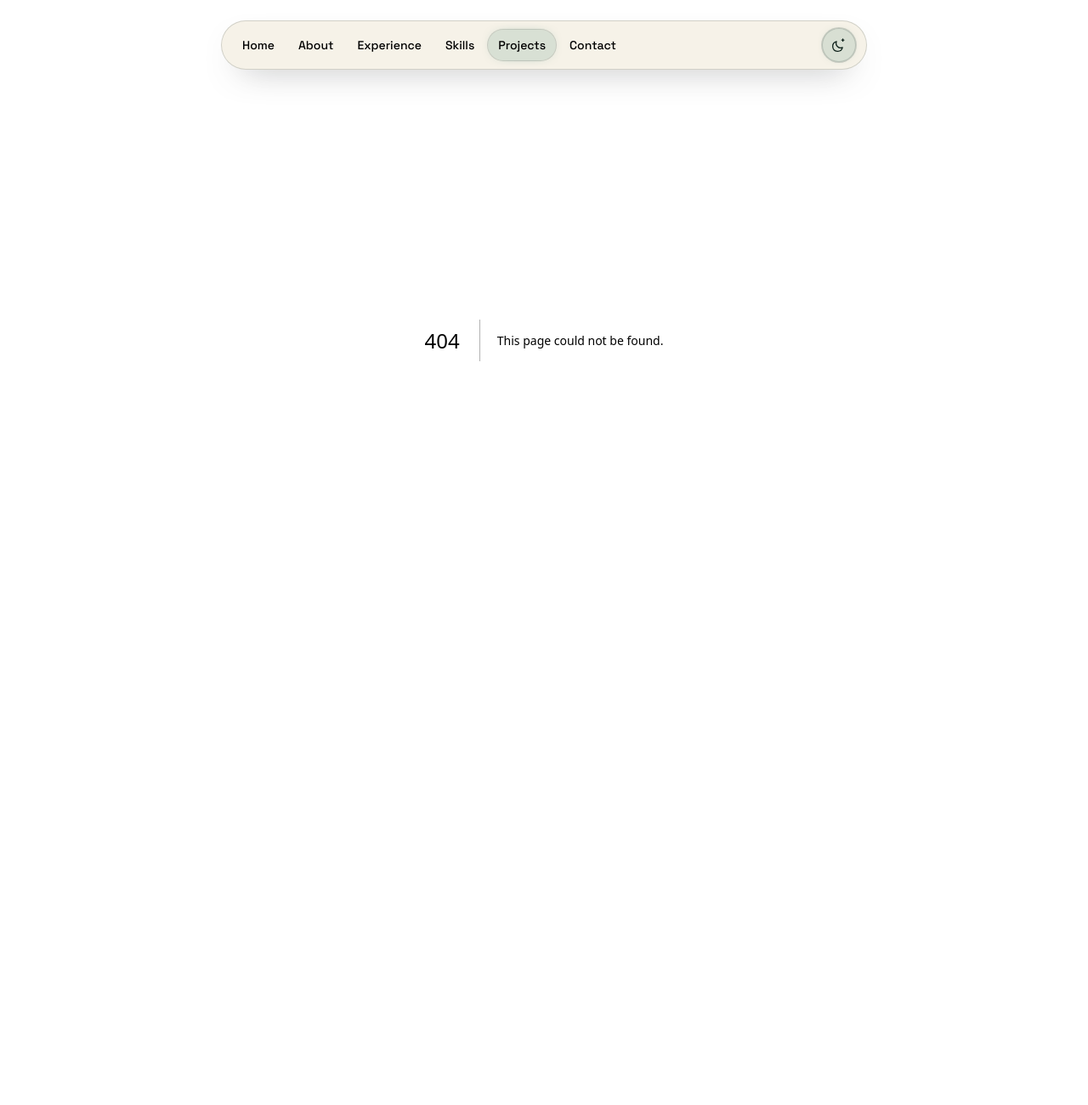
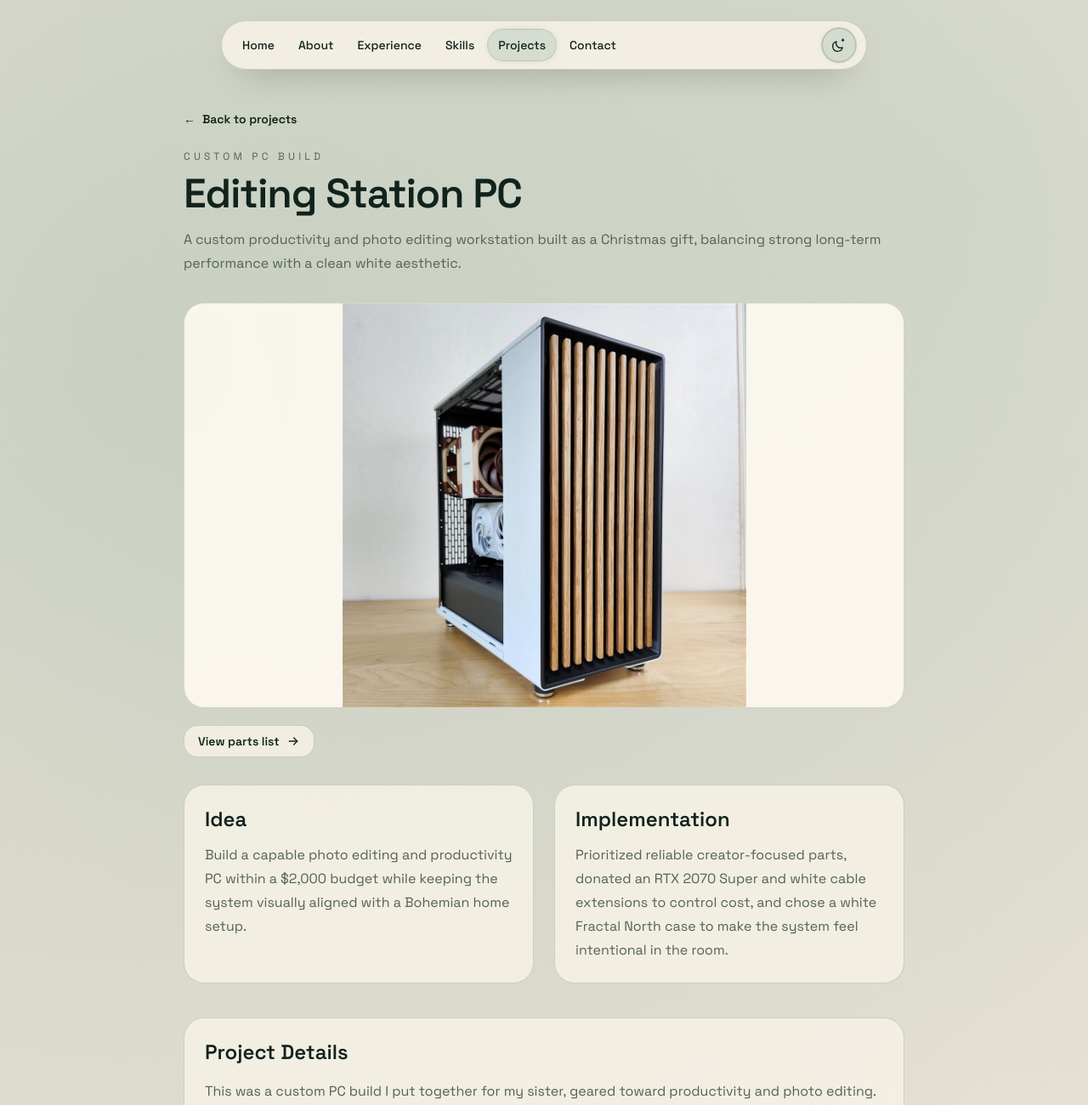
Before and after one commit to RickySerrano904/RickySerrano.dev, a Next.js app: page /projects/editing-station-pc in a window 1280 px wide. Before the commit this address had no page. Shown: the top 1300 px of the page at 85% size. Before the commit the page ends 800 px from the top, so only its background shows below. Built offline with nearby package versions, Linux system fonts and the light colour scheme.

Commit message:
content(projects): add project page for the Maddy Editing Station build

```diff
--- /dev/null
+++ b/app/projects/editing-station-pc/page.mdx
@@ -0,0 +1,44 @@
+import ProjectCaseStudyLayout from "@/app/projects/ProjectCaseStudyLayout";
+
+export const metadata = {
+  title: "Editing Station PC | Projects",
+  description:
+    "Case study for a custom productivity and photo editing PC built around performance, budget, and home aesthetics.",
+};
+
+<ProjectCaseStudyLayout
+  eyebrow="Custom PC Build"
+  title="Editing Station PC"
+  summary="A custom productivity and photo editing workstation built as a Christmas gift, balancing strong long-term performance with a clean white aesthetic."
+  problem="Build a capable photo editing and productivity PC within a $2,000 budget while keeping the system visually aligned with a Bohemian home setup."
+  solution="Prioritized reliable creator-focused parts, donated an RTX 2070 Super and white cable extensions to control cost, and chose a white Fractal North case to make the system feel intentional in the room."
+  imageSrc="/projects/editing-station-pc/editing-station-photo.jpg"
+  imageAlt="Photo of the Editing Station PC build"
+  projectUrl="https://pcpartpicker.com/user/rickyserrano787/saved/#view=ZPWzFT"
+  projectUrlLabel="View parts list"
+>
+
+This was a custom PC build I put together for my sister, geared toward productivity and photo editing. The project started as my brother-in-law's idea for a Christmas present, with a target budget of around $2,000.
+
+RAM pricing made the budget tighter than expected, so I donated my RTX 2070 Super to keep the build practical without cutting into the overall experience. I also donated white cable extensions so the interior matched the case and felt more polished.
+
+## Build Goals
+
+- Create a responsive workstation for photo editing, general productivity, and long-term use.
+- Keep the total build around the $2,000 target without compromising the overall experience.
+- Avoid paying prebuilt workstation pricing for similar performance.
+- Make the system look intentional in the room instead of purely utilitarian.
+
+## Hardware and Aesthetic Decisions
+
+- **GPU:** RTX 2070 Super, donated to reduce cost while still providing more than enough performance for a non-gaming editing machine.
+- **Case:** White Fractal North, chosen because it fits her home's Bohemian aesthetic.
+- **Cable extensions:** White extensions donated to keep the interior consistent with the case and overall visual direction.
+- **Budget:** RAM pricing forced tradeoffs, so reusing strong existing parts helped protect the $2,000 target.
+
+## What I Learned
+
+This build was a good reminder that a PC project is not only about raw specs. The final system needed to fit the user, the room, the budget, and the intended workload. It may be more machine than she strictly needs right now, but it should serve her well for years and still came in as a better value than many prebuilt photo editing PCs with similar advertised specs.
+
+I was honored to build it for them, and I had a lot of fun putting together something that felt both personal and practical.
+</ProjectCaseStudyLayout>
```
